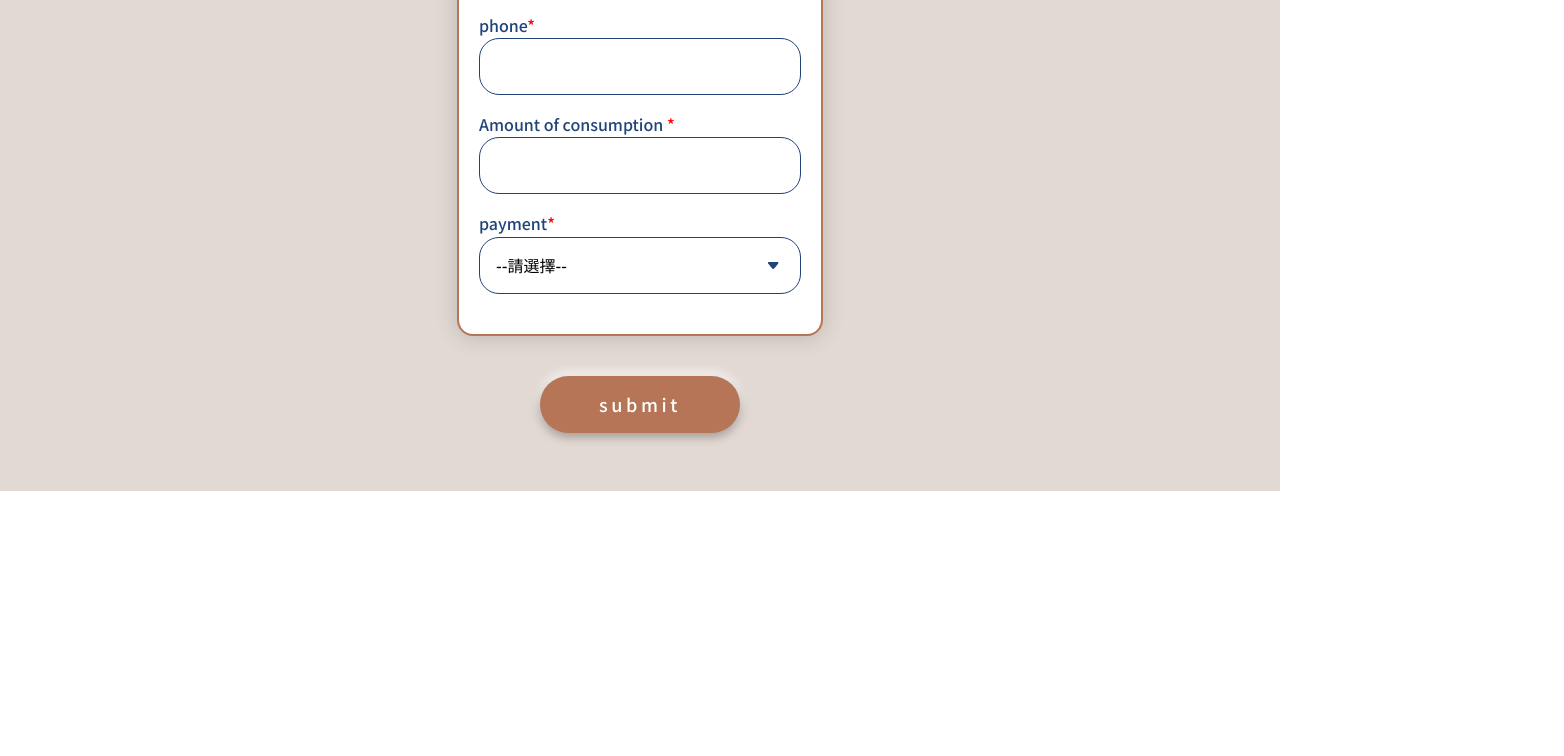
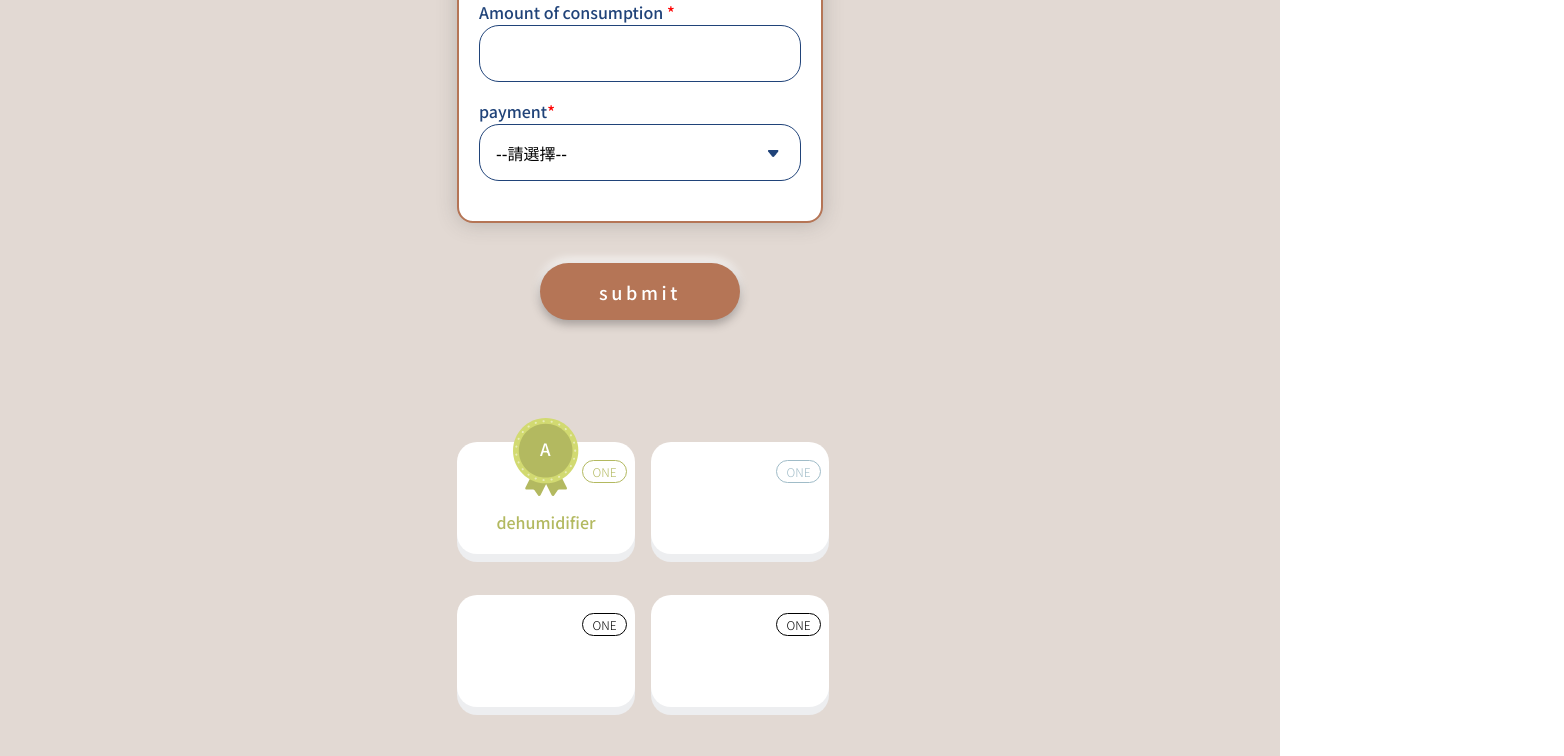
Before and after one commit to wert723jim/ewill_practice, a Vue app: page / in a window 1280 px wide. Shown: the part 1198-1954 px from the top of the page, 1564 px wide, since content can reach past the window. Before the commit the page ends 1689 px from the top, so only its background shows below. Built offline with nearby package versions, Linux system fonts and the light colour scheme.

Commit message:
feat: lottery component layout

```diff
--- a/src/App.vue
+++ b/src/App.vue
@@ -1,23 +1,13 @@
 <template>
   <div id="app">
     <Announcement />
-    <div class="separateWave">
+    <!-- <div class="separateWave">
       <div class="separateWave__img">
         <img src="./assets/img/separateWave.png" alt="">
       </div>
-    </div>
+    </div> -->
     <Form />
-    <section class="achievement">
-      <div class="achievement__container">
-        <div class="achievement__list">
-          <div class="achievement__list__item">
-            <div class="achievement__list__item__rank"></div>
-            <div class="achievement__list__item__one"></div>
-            <div class="achievement__list__item__name"></div>
-          </div>
-        </div>
-      </div>
-    </section>
+    <Lottery />
     <section class="lighthouse">
       <div class="lighthouse__container">
         <div class="lighthouse__content"></div>
@@ -46,12 +36,14 @@
 <script>
 import Announcement from './components/Announcement.vue'
 import Form from './components/Form.vue'
+import Lottery from './components/lottery.vue'
 
 export default {
   name: 'App',
   components: {
     Announcement,
-    Form
+    Form,
+    Lottery
   }
 }
 </script>
--- /dev/null
+++ b/src/components/lottery.vue
@@ -0,0 +1,44 @@
+<template>
+  <div>
+    <section class="lottery">
+      <div class="lottery__container">
+        <div class="lottery__list">
+          <div class="lottery__list__item certificateA">
+            <div class="lottery__list__item__rank">
+              <img src="../assets/img/certificateA.svg" alt="" class="lottery__list__item__rank__img">
+              <span class="lottery__list__item__rank__level">A</span>
+            </div>
+            <div class="lottery__list__item__one">
+            </div>
+            <div class="lottery__list__item__name ">
+              <span>dehumidifier</span>
+            </div>
+          </div>
+
+          <div class="lottery__list__item certificateD">
+            <div class="lottery__list__item__rank">
+            </div>
+            <div class="lottery__list__item__one"></div>
+            <div class="lottery__list__item__name"></div>
+          </div>
+
+          <div class="lottery__list__item">
+            <div class="lottery__list__item__rank"></div>
+            <div class="lottery__list__item__one"></div>
+            <div class="lottery__list__item__name"></div>
+          </div>
+
+          <div class="lottery__list__item">
+            <div class="lottery__list__item__rank"></div>
+            <div class="lottery__list__item__one"></div>
+            <div class="lottery__list__item__name"></div>
+          </div>
+        </div>
+      </div>
+    </section>
+  </div>
+</template>
+
+<style lang="scss" scoped>
+@import "../styles/lottery.scss";
+</style>
--- /dev/null
+++ b/src/styles/lottery.scss
@@ -0,0 +1,77 @@
+.lottery {
+  background: $primaryColor4;
+  padding: 64px 21px 49px 21px;
+
+  &__container {
+    width: 366px;
+    margin: 0 auto;
+  }
+
+  &__list {
+    display: grid;
+    grid-template-columns: repeat(2, 178px);
+    grid-gap: 41px 16px;
+
+    &__item {
+      position: relative;
+      width: 178px;
+      height: 112px;
+      background: #FFFFFF;
+      border-radius: 20px;
+      box-shadow: 0px 8px 0px #EDEEF0;
+
+      &.certificateA {
+        color: $primaryColor6;
+      }
+
+      &.certificateD {
+        color: $primaryColor7;
+      }
+
+      &__rank {
+        position: absolute;
+        left: 50%;
+        top: -24px;
+        transform: translateX(-50%);
+
+
+        &__level {
+          position: absolute;
+          top: 20.68px;
+          left: 26.98px;
+          color: #FFFFFF;
+          font-size: 17px;
+        }
+      }
+
+      &__one {
+        position: absolute;
+        right: 8px;
+        top: 18px;
+        display: flex;
+        justify-content: center;
+        align-items: center;
+        height: 23px;
+        width: 45px;
+        border: 1px solid;
+        border-radius: 50px;
+        text-align: center;
+        font-size: 12px;
+        font-weight: 300;
+
+        &::after {
+          content: 'ONE';
+        }
+      }
+
+      &__name {
+        margin-top: 58px;
+        height: 44px;
+        line-height: 44px;
+        text-align: center;
+
+
+      }
+    }
+  }
+}
```
Also changed, not shown: src/assets/img/certificateA.svg (added), src/assets/img/certificateD.svg (added).
